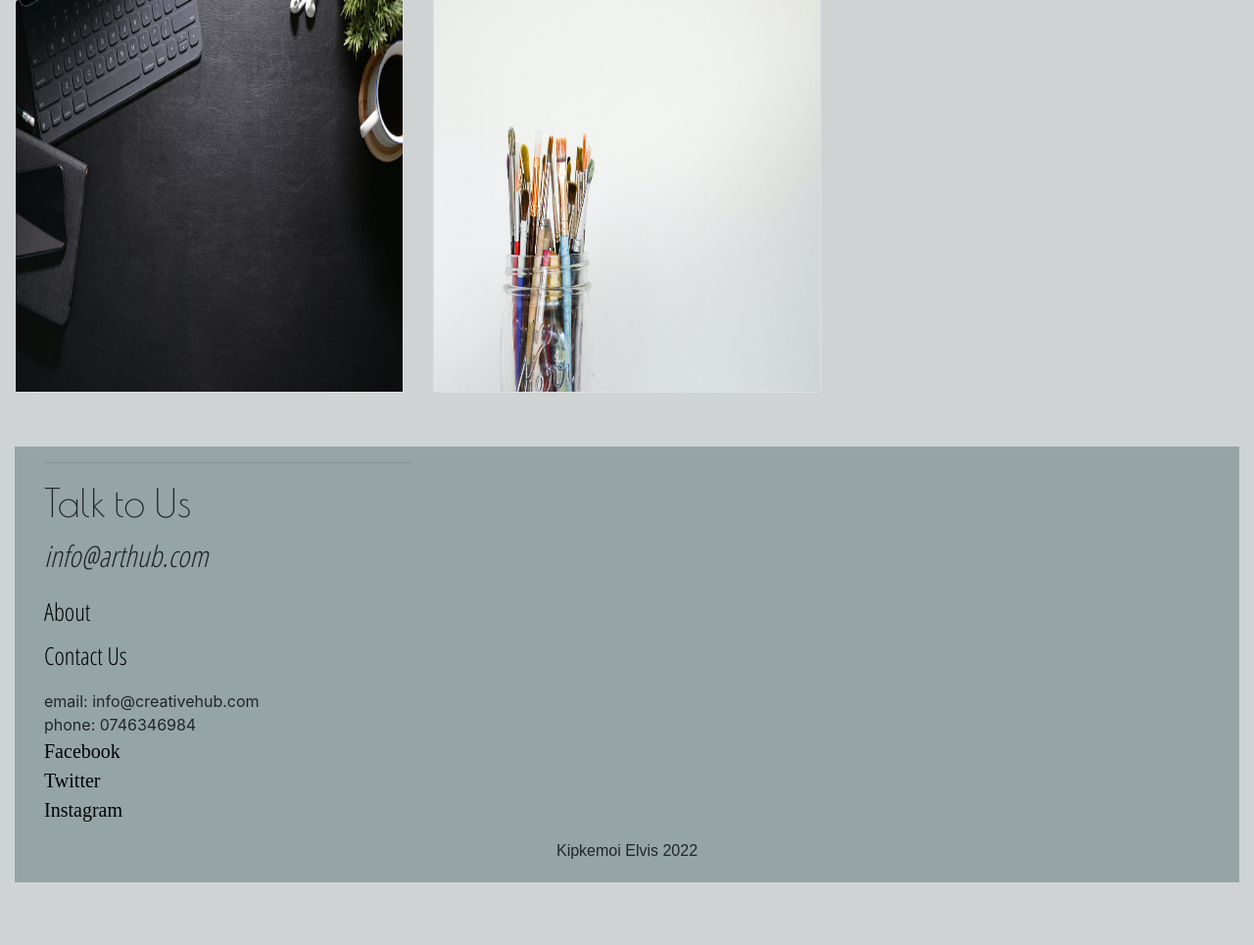
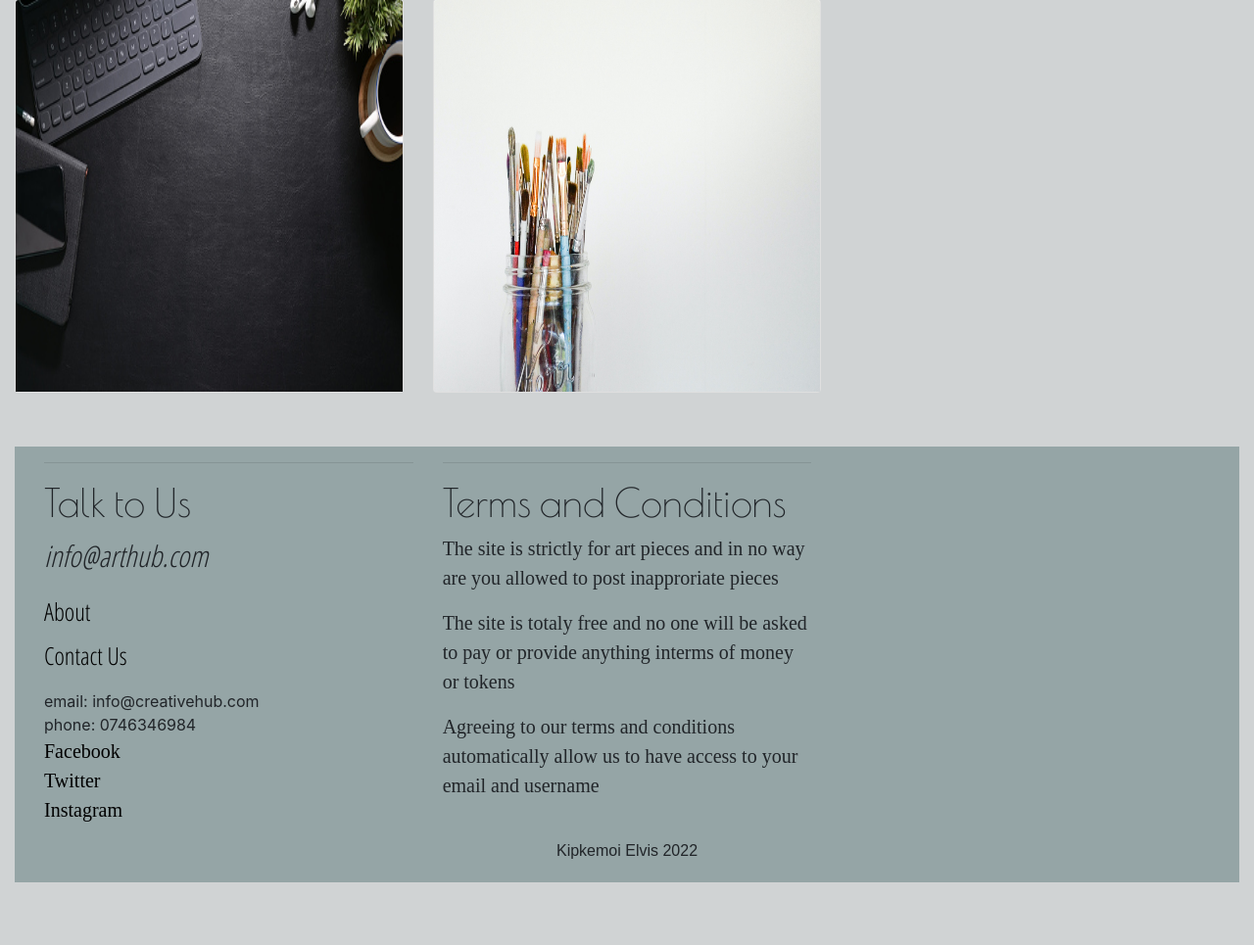
Before and after one commit to DynastyElvis/Art-Hub, a Django app: page /photos in a window 1280 px wide. Shown: the part 1117-2082 px from the top of the page at 98% size. Run offline with Django 3.2, Linux system fonts and the light colour scheme; a user stored in the database is signed in; data comes from the database, SQL or seed files in the repository; some libraries are stand-ins or nearby versions; some web fonts are replaced.

Commit message:
ft: terms and conditions

```diff
--- a/artist/templates/landing/index.html
+++ b/artist/templates/landing/index.html
@@ -1,4 +1,4 @@
-<!-- {% extends 'landing/base.html' %} {% load bootstrap4 %} {% load static%} {% block content %}
+{% extends 'landing/base.html' %} {% load bootstrap4 %} {% load static%} {% block content %}
 <div class="container-fluid landing">
     <div class="text-center intro">
         <h2 class="bet animated fadeInLeft">Art Hub</h2>
@@ -22,4 +22,4 @@
     </div>
 </div>
 
-{% endblock %} -->
+{% endblock %}
--- a/artist/templates/photo.html
+++ b/artist/templates/photo.html
@@ -70,7 +70,7 @@
                         <input type="submit" value="Subscribe" class="btn btn-sm bt-outline btn-primary">
                     </form>
                 </div> -->
-                <!-- <div class="col-md-4">
+                <div class="col-md-4">
                     <hr>
                     <h5 class="term">Terms and Conditions</h5>
                     <div class="an">
@@ -80,7 +80,7 @@
 
                     </div>
 
-                </div> -->
+                </div>
             </div>
             <p class="text-center copy">Kipkemoi Elvis 2022</p>
         </footer>
```
